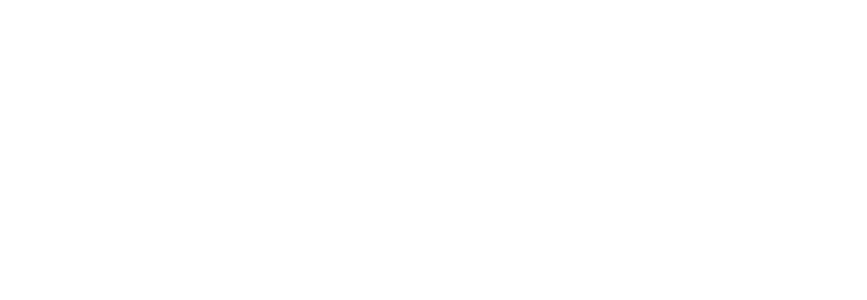
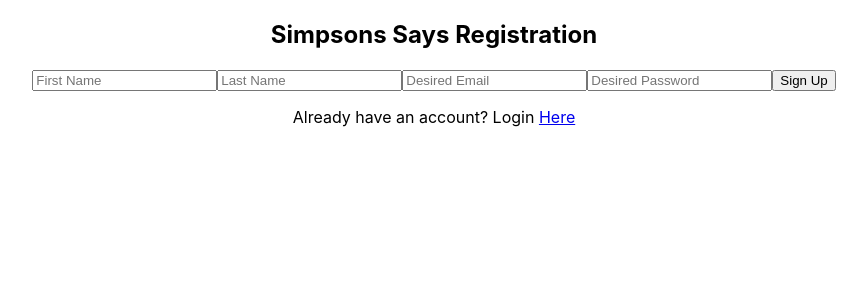
Before and after one commit to Build-Week-Simpsons-Says/Front-End, a React (Create React App) app in the folder simpsons-says/: page /register in a window 1280 px wide. Shown: the top 300 px of the page, without its empty margins (206-1073 px from the left). Built offline with nearby package versions, Linux system fonts and the light colour scheme.

Commit message:
added login and register components and code. waiting for information for authentication

```diff
--- a/simpsons-says/package.json
+++ b/simpsons-says/package.json
@@ -3,8 +3,10 @@
   "version": "0.1.0",
   "private": true,
   "dependencies": {
+    "axios": "^0.19.0",
     "react": "^16.10.2",
     "react-dom": "^16.10.2",
+    "react-router-dom": "^5.1.2",
     "react-scripts": "3.2.0"
   },
   "scripts": {
--- a/simpsons-says/src/App.js
+++ b/simpsons-says/src/App.js
@@ -1,11 +1,16 @@
 import React from 'react';
-
+import { BrowserRouter as Router, Route } from "react-router-dom";
+import Login from './components/Login'
+import Register from './components/Register'
 import './App.css';
 
 function App() {
   return (
     <div className="App">
-
+      <Router>
+        <Route exact path='/' component={Login} />
+        <Route path ="/register" component={Register} />
+      </Router>
     </div>
   );
 }
--- a/simpsons-says/src/components/Login.js
+++ b/simpsons-says/src/components/Login.js
@@ -1 +1,61 @@
-import React from 'react'
+import React, { useState } from 'react';
+import { Link } from 'react-router-dom';
+import axios from 'axios';
+
+const Login = (props) => {
+  const [loginCredentials, setLoginCredentials] = useState({
+    email: '',
+    password: ''
+  });
+
+//   const handleChange = (e) => {
+//     setLoginCredentials({
+//       ...loginCredentials,
+//       [e.target.name]: e.target.value
+//     })
+//     console.log('login creds: ', loginCredentials)
+//   }
+
+
+
+  return (
+    <div className="login-screen">
+
+      <div className="login-form-container">
+
+        <h2 className="login-form-title">Simpsons Says</h2>
+
+
+        {/* add on submit for form */}
+        <form  className="login-form">
+          <input
+        //   onChange={handleChange}
+          className="input-email"
+          name="email"
+          type="email"
+          placeholder="Email"
+          value = {loginCredentials.email}
+          required
+          />
+          <input
+        //   onChange={handleChange}
+          className="input-password"
+          name="password"
+          type="password"
+          placeholder="Password"
+          value = {loginCredentials.password}
+          required
+          />
+          <button>Sign In</button>
+        </form>
+
+        <div className="register-description">
+          <p>Don't have an account? Sign Up <Link to='/register'>Here</Link></p>
+        </div>
+
+      </div>
+    </div>
+  );
+}
+
+export default Login;
--- /dev/null
+++ b/simpsons-says/src/components/Register.js
@@ -0,0 +1,79 @@
+import React, {useState} from 'react';
+import axios from 'axios';
+import { Link } from 'react-router-dom';
+
+const Register = () => {
+
+    const [newUserInfo, setNewUserInfo] = useState({
+        first_name: '',
+        last_name: '',
+        email: '',
+        password: ''
+      })
+
+      const handleChange = (e) => {
+        setNewUserInfo({
+          ...newUserInfo,
+          [e.target.name]: e.target.value
+        })
+        console.log("new user info in handlechange", newUserInfo);
+      }
+
+    return (
+      <div className="register-screen">
+        <div className="register-form-container">
+
+        <h2 className="register-form-title">Simpsons Says Registration</h2>
+
+            {/* add onSubmit to form */}
+          <form  className="register-form">
+
+
+              <input
+              onChange={handleChange}
+              name="first_name"
+              placeholder="First Name"
+              type="text"
+            //   value =
+              required
+              />
+              <input
+            //   onChange=
+              name="last_name"
+              placeholder="Last Name"
+              type="text"
+            //   value =
+              required
+              />
+
+              <input
+              onChange={handleChange}
+              name="email"
+              placeholder="Desired Email"
+              type="email"
+            //   value =
+              required
+              />
+              <input
+              onChange={handleChange}
+              name="password"
+              placeholder="Desired Password"
+              type="password"
+            //   value =
+              required
+              />
+
+            <button>Sign Up</button>
+          </form>
+
+          <div className="login-description">
+            <p>Already have an account? Login <Link to='/'>Here</Link></p>
+          </div>
+
+
+        </div>
+      </div>
+    );
+  }
+
+  export default Register;
```
Also changed, not shown: simpsons-says/src/utils/axiosWithAuth.js (added, +12 -0 lines), simpsons-says/src/actions/index.js (line endings or trailing spaces), 1 other file (tests, documents, lock files or other folders).
